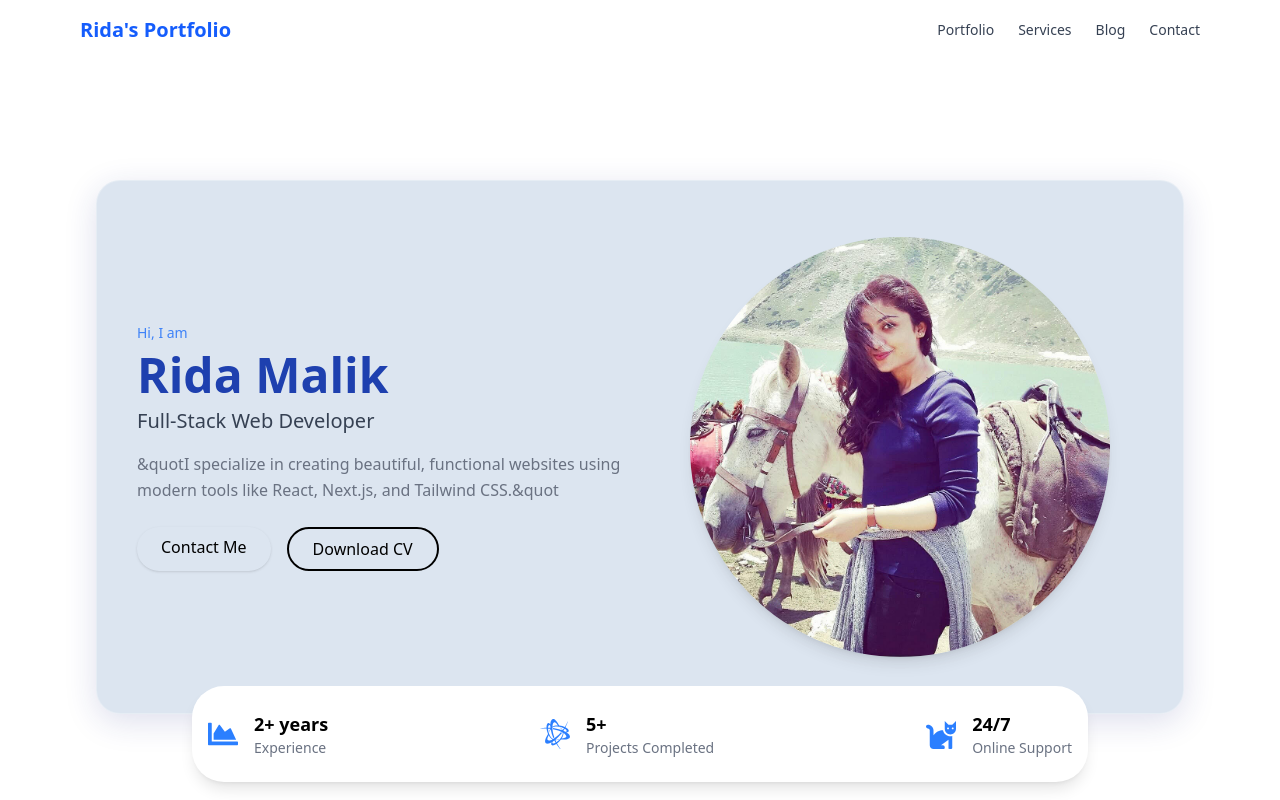
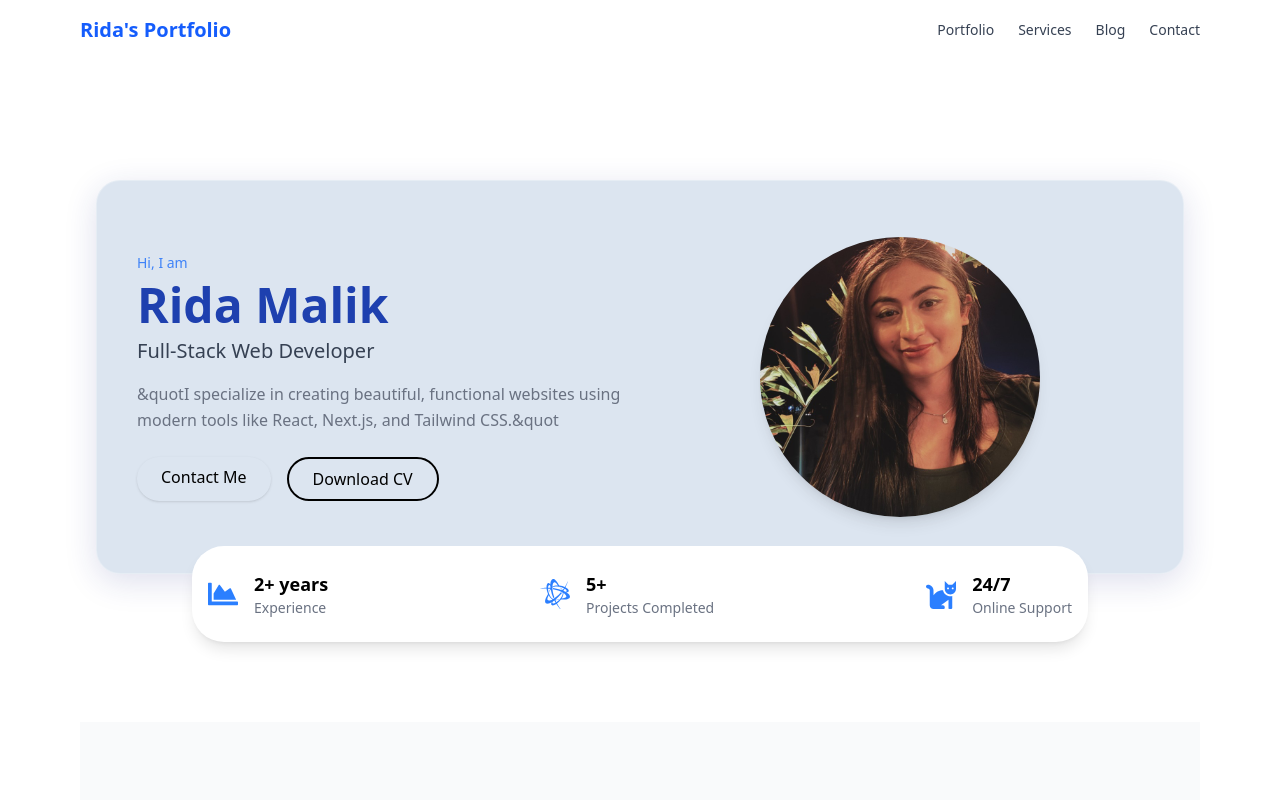
Before and after one commit to martialchess/portfolio-fullstack, a Next.js app: page / in a window 1280 px wide. Shown: the top 800 px of the page. Built offline with nearby package versions, Linux system fonts and the light colour scheme.

Commit message:
Changing profile photo

```diff
--- a/components/sections/Hero.tsx
+++ b/components/sections/Hero.tsx
@@ -45,11 +45,11 @@ export default function Hero() {
         {/* Right: Profile Image */}
         <div className="md:w-1/2 flex justify-center mb-10 md:mb-0">
           <Image
-            src="/images/profilephoto1.jpg"
+            src="/images/profilephoto.jpg"
             alt="Profile"
             width={300}
             height={300}
-            className="w-[420px] h-[420px] rounded-full shadow-lg object-cover"
+            className="w-[280px] h-[280px] rounded-full shadow-lg object-cover"
           />
         </div>
       </div>
```
